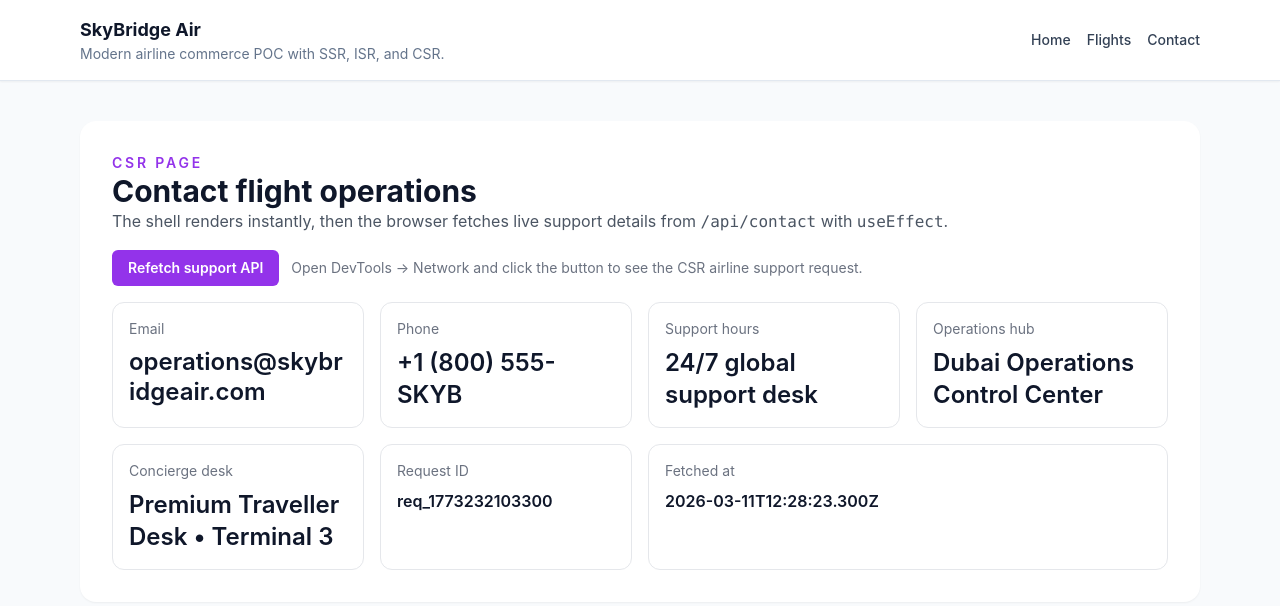
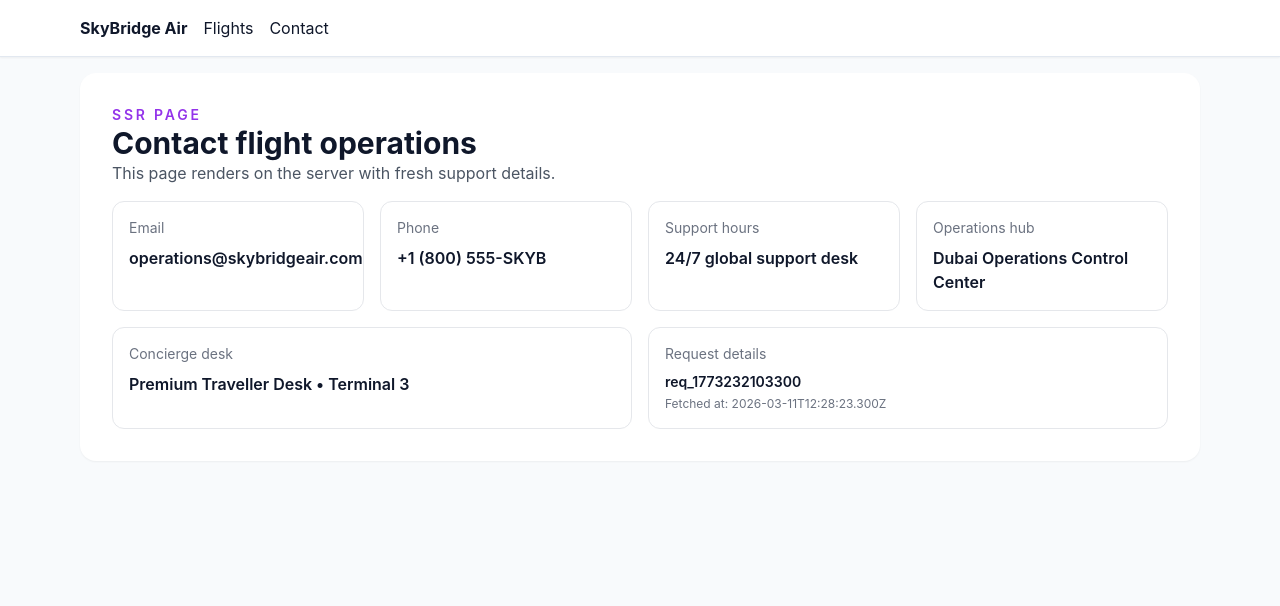
Before and after one commit to kavinselvaraj/next-js-ssr, a Next.js app: page /contact in a window 1280 px wide. Shown: the top 606 px of the page. Built offline with nearby package versions, Linux system fonts and the light colour scheme.

Commit message:
Create server-rendered contact page
This page renders server-side contact information with live support details.

```diff
--- /dev/null
+++ b/app/contact/page.tsx
@@ -0,0 +1,80 @@
+import { getRequestOriginFromHeaders } from '../../lib/requestOrigin.server';
+
+export const dynamic = 'force-dynamic';
+
+export const metadata = {
+  title: 'Contact | SkyBridge Air',
+  description: 'Server-rendered airline contact page with live support and operations details.',
+};
+
+type ContactPayload = {
+  email: string;
+  phone: string;
+  supportHours: string;
+  operationsHub: string;
+  conciergeDesk: string;
+  requestId: string;
+  fetchedAt: string;
+};
+
+async function getContact(origin: string): Promise<ContactPayload> {
+  const response = await fetch(`${origin}/api/contact`, {
+    method: 'GET',
+    cache: 'no-store',
+    headers: {
+      'x-contact-source': 'ssr-app-router',
+    },
+  });
+
+  if (!response.ok) {
+    throw new Error('Unable to load contact information right now.');
+  }
+
+  return (await response.json()) as ContactPayload;
+}
+
+export default async function Page() {
+  const origin = getRequestOriginFromHeaders();
+  const contact = await getContact(origin);
+
+  return (
+    <section className="space-y-4 rounded-2xl bg-white p-8 shadow-sm">
+      <div>
+        <p className="text-sm font-semibold uppercase tracking-[0.2em] text-purple-600">SSR page</p>
+        <h1 className="text-3xl font-bold">Contact flight operations</h1>
+        <p className="text-gray-600">This page renders on the server with fresh support details.</p>
+      </div>
+
+      <dl className="grid gap-4 sm:grid-cols-2 xl:grid-cols-4">
+        <div className="rounded-xl border border-gray-200 p-4">
+          <dt className="text-sm text-gray-500">Email</dt>
+          <dd className="mt-2 font-semibold">{contact.email}</dd>
+        </div>
+        <div className="rounded-xl border border-gray-200 p-4">
+          <dt className="text-sm text-gray-500">Phone</dt>
+          <dd className="mt-2 font-semibold">{contact.phone}</dd>
+        </div>
+        <div className="rounded-xl border border-gray-200 p-4">
+          <dt className="text-sm text-gray-500">Support hours</dt>
+          <dd className="mt-2 font-semibold">{contact.supportHours}</dd>
+        </div>
+        <div className="rounded-xl border border-gray-200 p-4">
+          <dt className="text-sm text-gray-500">Operations hub</dt>
+          <dd className="mt-2 font-semibold">{contact.operationsHub}</dd>
+        </div>
+      </dl>
+
+      <div className="grid gap-4 md:grid-cols-2">
+        <div className="rounded-xl border border-gray-200 p-4">
+          <p className="text-sm text-gray-500">Concierge desk</p>
+          <p className="mt-2 font-semibold">{contact.conciergeDesk}</p>
+        </div>
+        <div className="rounded-xl border border-gray-200 p-4">
+          <p className="text-sm text-gray-500">Request details</p>
+          <p className="mt-2 text-sm font-semibold">{contact.requestId}</p>
+          <p className="mt-1 text-xs text-gray-500">Fetched at: {contact.fetchedAt}</p>
+        </div>
+      </div>
+    </section>
+  );
+}
```
